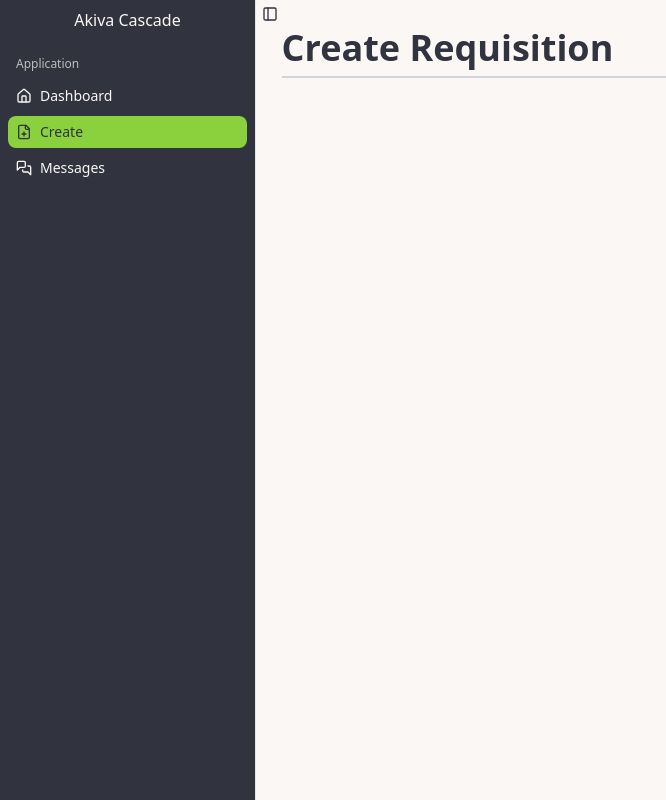
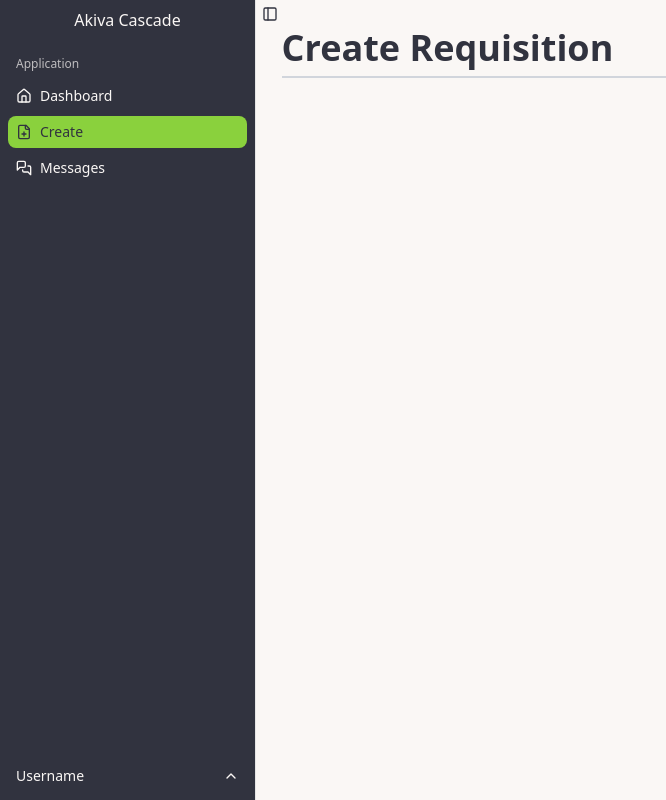
Before and after one commit to CJ-Uy/Cascade, a Next.js app: page /initiator/create in a window 1280 px wide. Shown: the whole page, without its empty margins (0-666 px from the left). Built offline with nearby package versions, Linux system fonts and the light colour scheme.

Commit message:
added footer on sidebar

```diff
--- a/src/app/initiator/create/page.jsx
+++ b/src/app/initiator/create/page.jsx
@@ -1,13 +1,36 @@
 "use client";
 
 import { DashboardHeader } from "@/components/dashboardHeader";
+import { zodResolver } from "@hookform/resolvers/zod";
+import { useForm } from "react-hook-form";
+import { toast } from "sonner";
+import { z } from "zod";
+import { Button } from "@/components/ui/button";
+import {
+	Form,
+	FormControl,
+	FormDescription,
+	FormField,
+	FormItem,
+	FormLabel,
+	FormMessage,
+} from "@/components/ui/form";
+import { Input } from "@/components/ui/input";
+const FormSchema = z.object({
+	username: z.string().min(2, {
+		message: "Username must be at least 2 characters.",
+	}),
+});
 
 export default function Create() {
+
 	return (
 		<>
 			<div className="flex flex-col items-center justify-center">
 				<DashboardHeader title="Create Requisition" />
-				<div className="flex w-[80%] flex-col"></div>
+				<div className="flex w-[80%] flex-col">
+
+				</div>
 			</div>
 		</>
 	);
--- a/src/components/initiator/sidebar.jsx
+++ b/src/components/initiator/sidebar.jsx
@@ -6,6 +6,7 @@ import {
 	Sidebar,
 	SidebarHeader,
 	SidebarContent,
+	SidebarFooter,
 	SidebarGroup,
 	SidebarGroupContent,
 	SidebarGroupLabel,
@@ -13,6 +14,13 @@ import {
 	SidebarMenuButton,
 	SidebarMenuItem,
 } from "@/components/ui/sidebar";
+import {
+	DropdownMenu,
+	DropdownMenuTrigger,
+	DropdownMenuContent,
+	DropdownMenuItem,
+} from "@/components/ui/dropdown-menu";
+import { ChevronUp } from "lucide-react";
 
 // Menu items.
 const items = [
@@ -37,9 +45,12 @@ export function InitiatorSidebar() {
 	const path = usePathname();
 	return (
 		<Sidebar>
+			{/* Header */}
 			<SidebarHeader className="flex items-center justify-center">
 				<h1>Akiva Cascade</h1>
 			</SidebarHeader>
+
+			{/* Content */}
 			<SidebarContent>
 				<SidebarGroup>
 					<SidebarGroupLabel>Application</SidebarGroupLabel>
@@ -59,6 +70,33 @@ export function InitiatorSidebar() {
 					</SidebarGroupContent>
 				</SidebarGroup>
 			</SidebarContent>
+
+			{/* Footer */}
+			<SidebarFooter>
+				<SidebarMenu>
+					<SidebarMenuItem>
+						<DropdownMenu>
+							<DropdownMenuTrigger asChild>
+								<SidebarMenuButton>
+									Username
+									<ChevronUp className="ml-auto" />
+								</SidebarMenuButton>
+							</DropdownMenuTrigger>
+							<DropdownMenuContent side="top" className="w-[--radix-popper-anchor-width]">
+								<DropdownMenuItem>
+									<span>Dark Mode</span>
+								</DropdownMenuItem>
+								<DropdownMenuItem>
+									<span>Report</span>
+								</DropdownMenuItem>
+								<DropdownMenuItem>
+									<span>Sign out</span>
+								</DropdownMenuItem>
+							</DropdownMenuContent>
+						</DropdownMenu>
+					</SidebarMenuItem>
+				</SidebarMenu>
+			</SidebarFooter>
 		</Sidebar>
 	);
 }
--- /dev/null
+++ b/src/store/useNewFormData.js
@@ -0,0 +1,14 @@
+import { create } from "zustand";
+import { persist } from "zustand/middleware";
+
+export const useBearStore = create()(
+	persist(
+		(set, get) => ({
+			bears: 0,
+			addABear: () => set({ bears: get().bears + 1 }),
+		}),
+		{
+			name: "food-storage", // name of the item in the storage (must be unique)
+		},
+	),
+);
```
